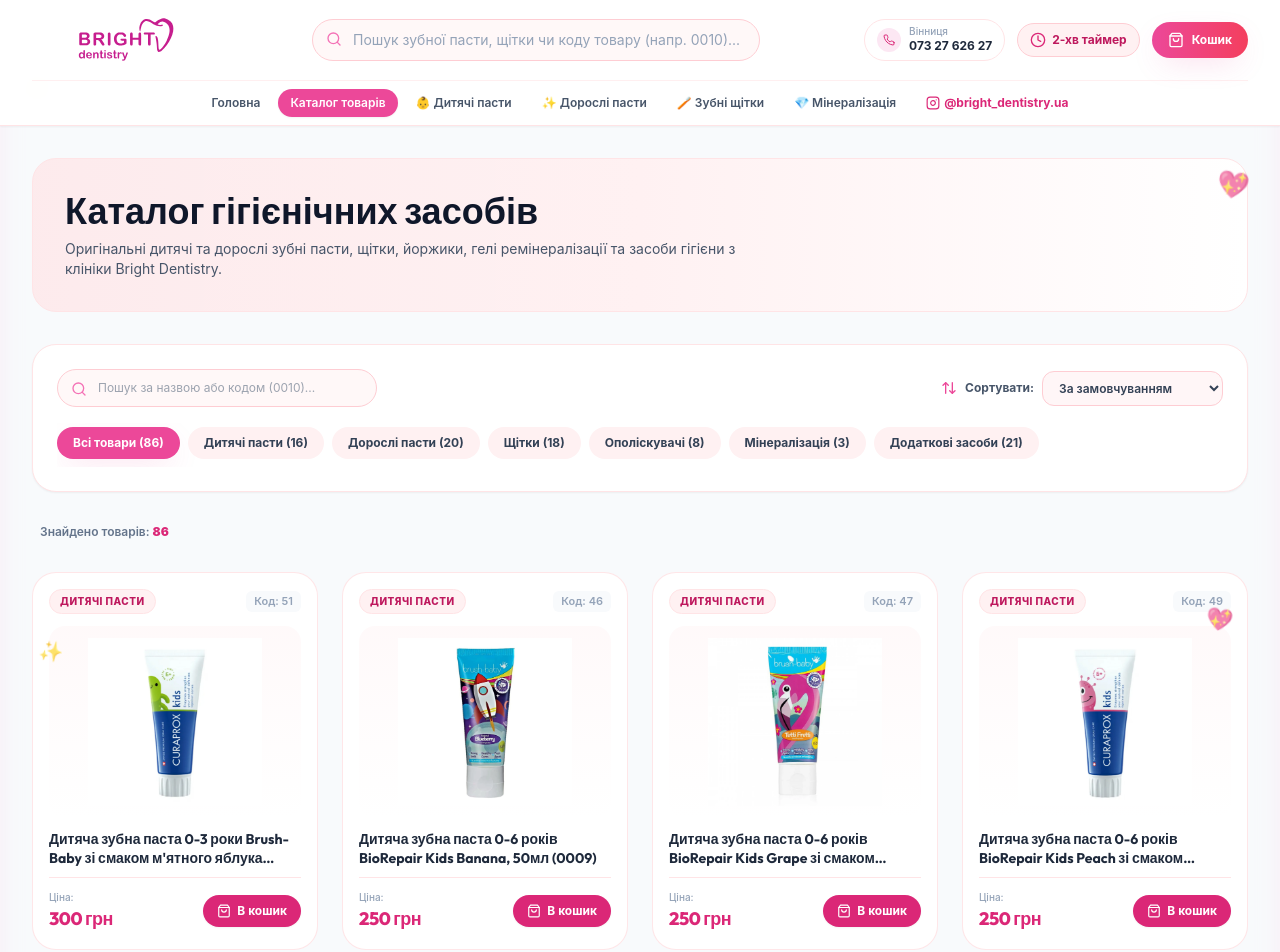
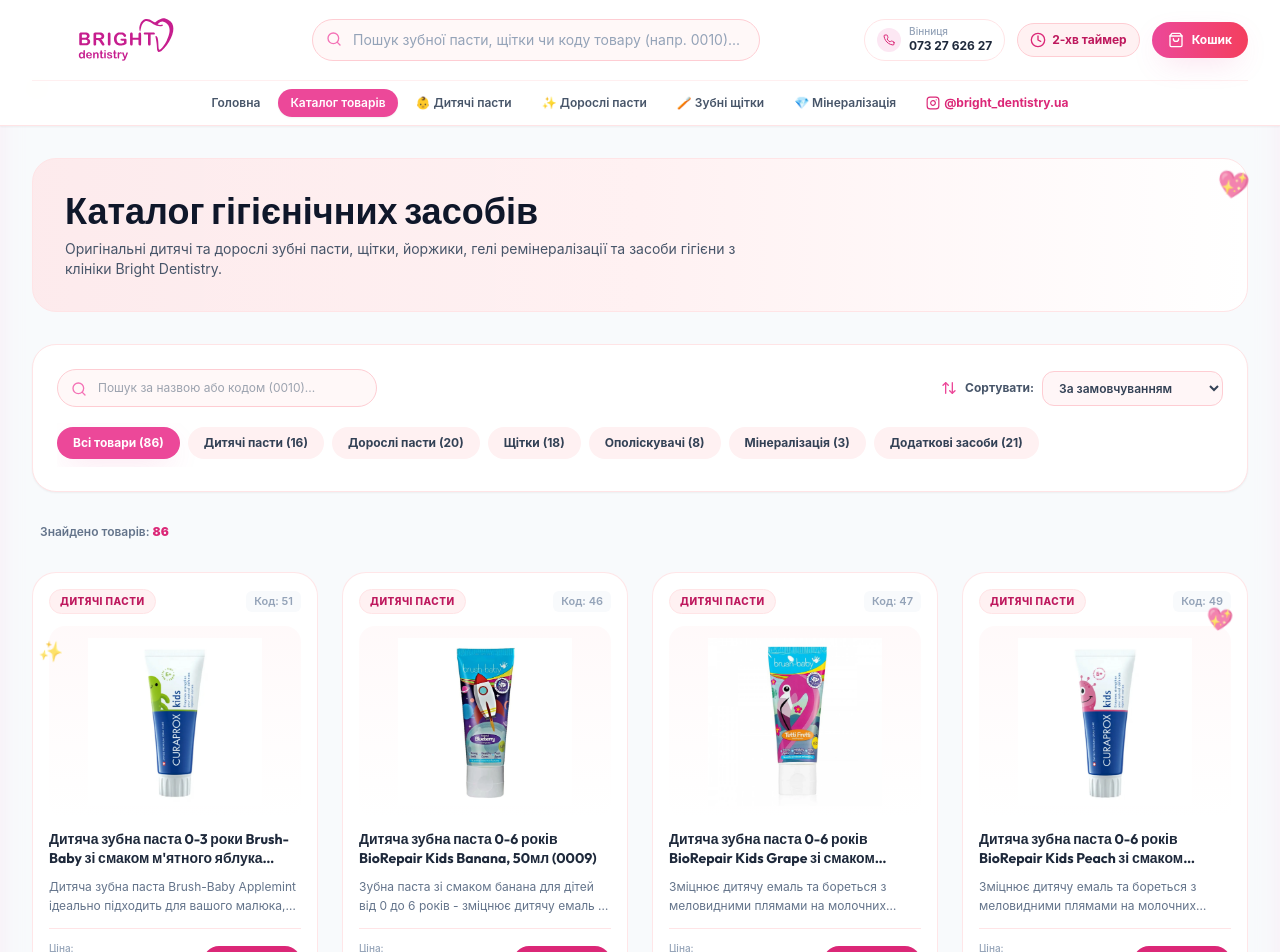
Before and after one commit to androsovzp/brightdentistry, a Next.js app: page /catalog in a window 1280 px wide. Shown: the top 952 px of the page. Built offline with nearby package versions, Linux system fonts and the light colour scheme.

Commit message:
style: remove descriptions from category cards only, restore product card descriptions

```diff
--- a/components/ProductCard.jsx
+++ b/components/ProductCard.jsx
@@ -57,7 +57,11 @@
             {product.title}
           </h3>
 
-
+          {product.description && (
+            <p className="text-xs text-slate-500 line-clamp-2 mb-3 leading-relaxed">
+              {product.description}
+            </p>
+          )}
         </div>
 
         {/* Price & Action Button */}
```
